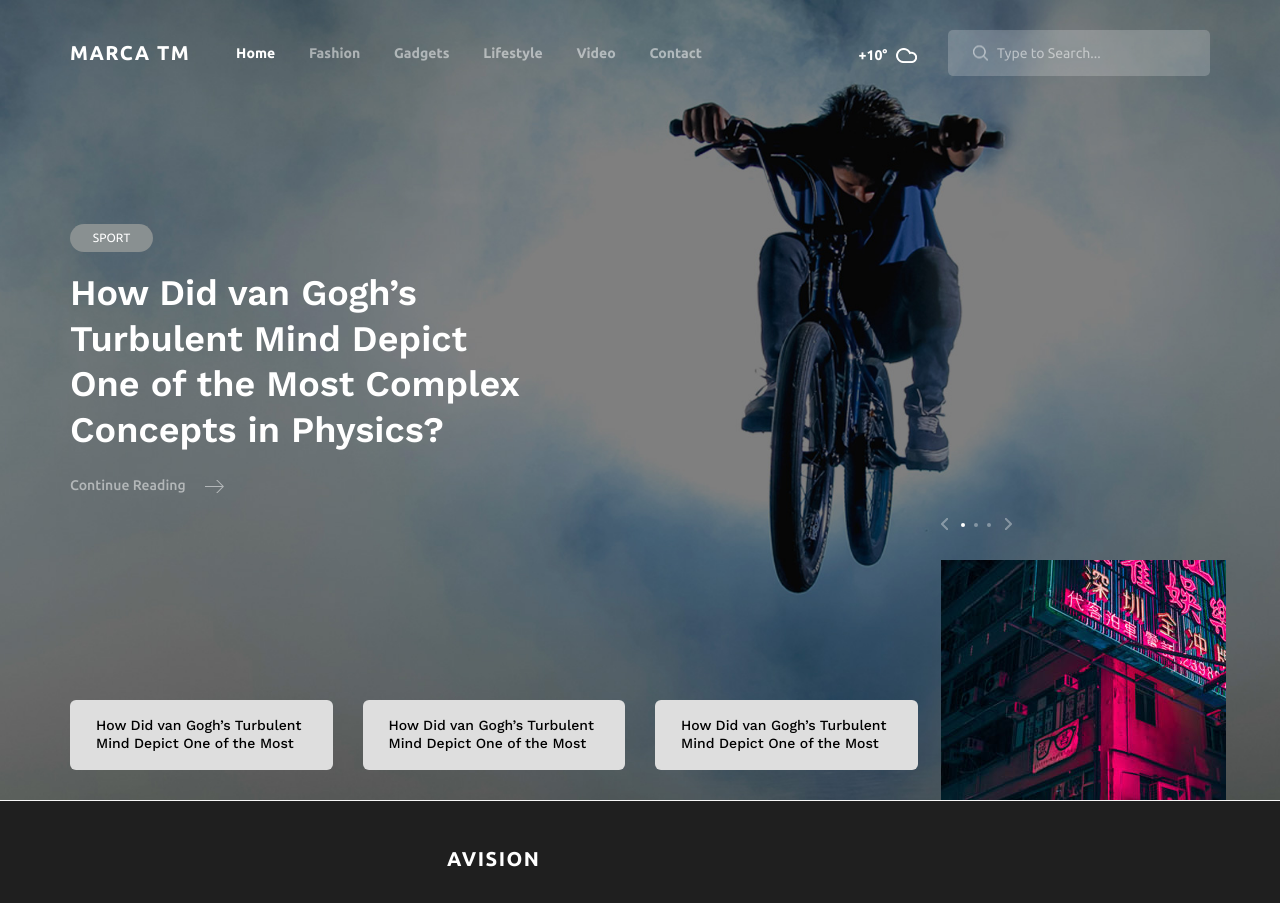
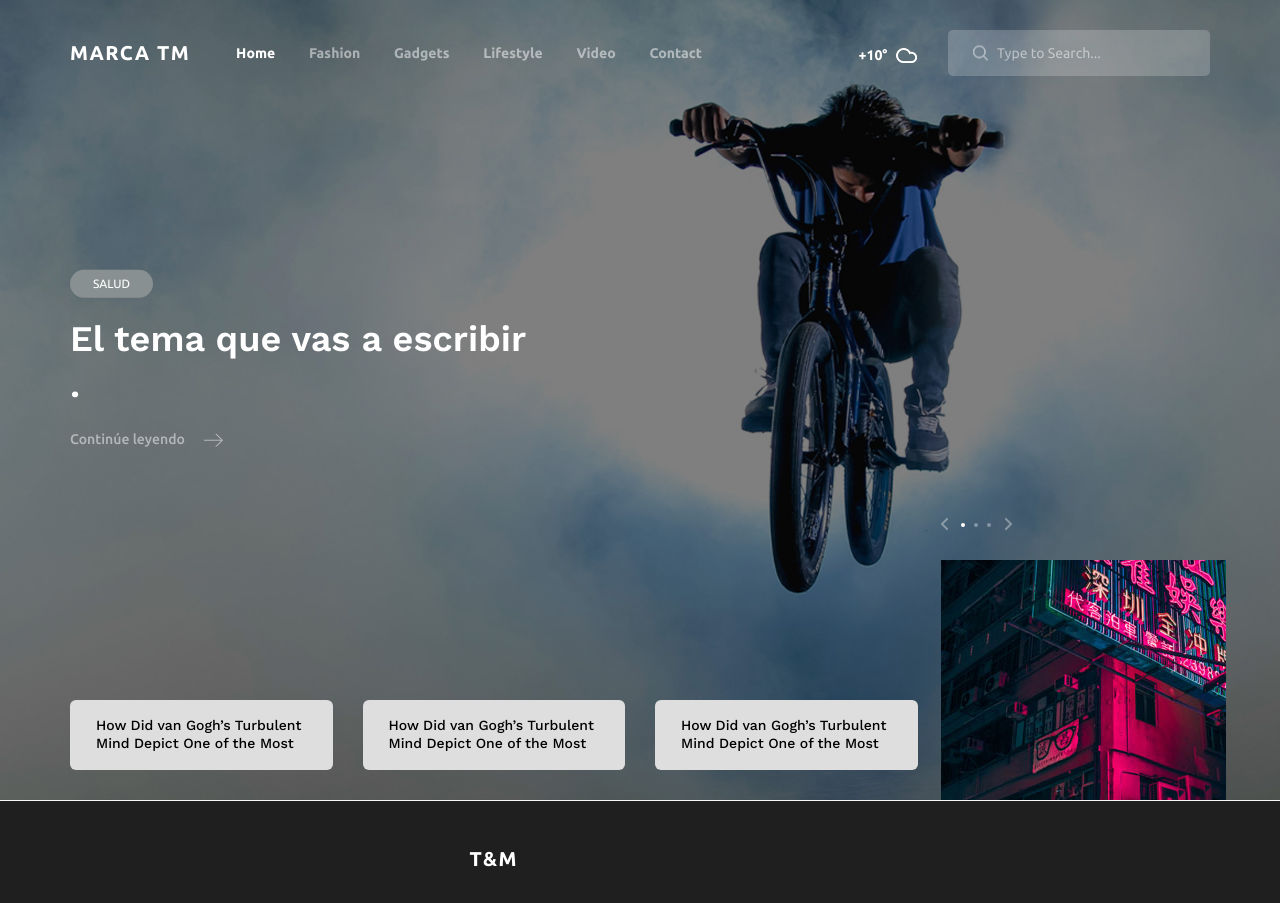
Before and after one commit to dtoasa/SITIO-T, a plain HTML site: page index.html in a window 1280 px wide. Shown: the top 903 px of the page. Drawn offline with nearby package versions, Linux system fonts and the light colour scheme.

Commit message:
Add files via upload

```diff
--- a/index.html
+++ b/index.html
@@ -97,12 +97,12 @@
 							<div class="row">
 								<div class="col">
 									<div class="home_slider_content">
-										<div class="home_slider_item_category trans_200"><a href="category.html" class="trans_200">sport</a></div>
+										<div class="home_slider_item_category trans_200"><a href="category.html" class="trans_200">SALUD</a></div>
 										<div class="home_slider_item_title">
-											<a href="post.html">How Did van Gogh’s Turbulent Mind Depict One of the Most Complex Concepts in Physics?</a>
+											<a href="post.html">El tema que vas a escribir .</a>
 										</div>
 										<div class="home_slider_item_link">
-											<a href="post.html" class="trans_200">Continue Reading
+											<a href="post.html" class="trans_200">Continúe leyendo
 												<svg version="1.1" id="link_arrow_1" xmlns="http://www.w3.org/2000/svg" xmlns:xlink="http://www.w3.org/1999/xlink" x="0px" y="0px"
 													 width="19px" height="13px" viewBox="0 0 19 13" enable-background="new 0 0 19 13" xml:space="preserve">
 													<polygon fill="#FFFFFF" points="12.475,0 11.061,0 17.081,6.021 0,6.021 0,7.021 17.038,7.021 11.06,13 12.474,13 18.974,6.5 "/>
@@ -370,7 +370,7 @@
 			<div class="row row-lg-eq-height">
 				<div class="col-lg-9 order-lg-1 order-2">
 					<div class="footer_content">
-						<div class="footer_logo"><a href="#">avision</a></div>
+						<div class="footer_logo"><a href="#">T&M</a></div>
 						<div class="footer_social">
 							<ul>
 								<li class="footer_social_facebook"><a href="#"><i class="fa fa-facebook" aria-hidden="true"></i></a></li>
```
